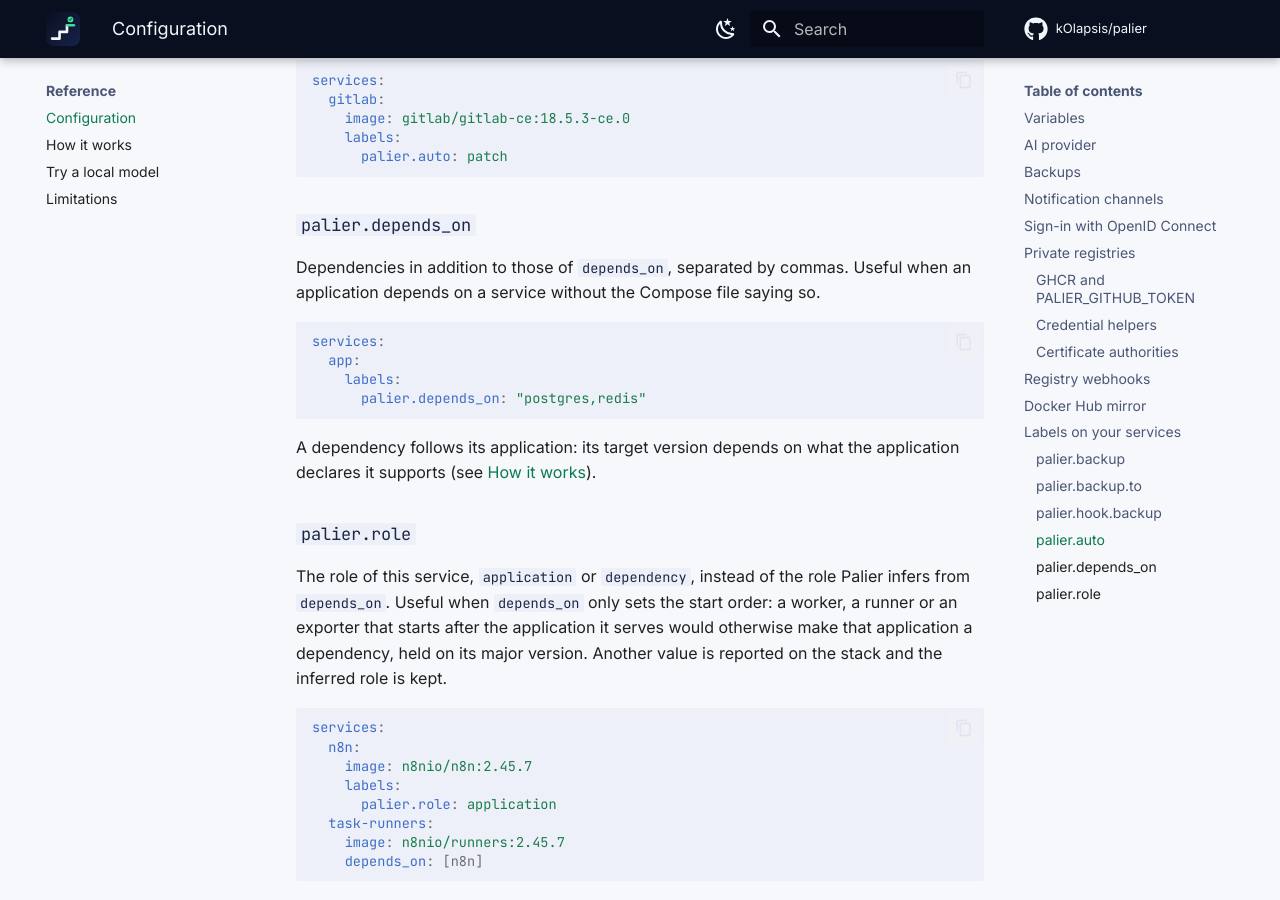
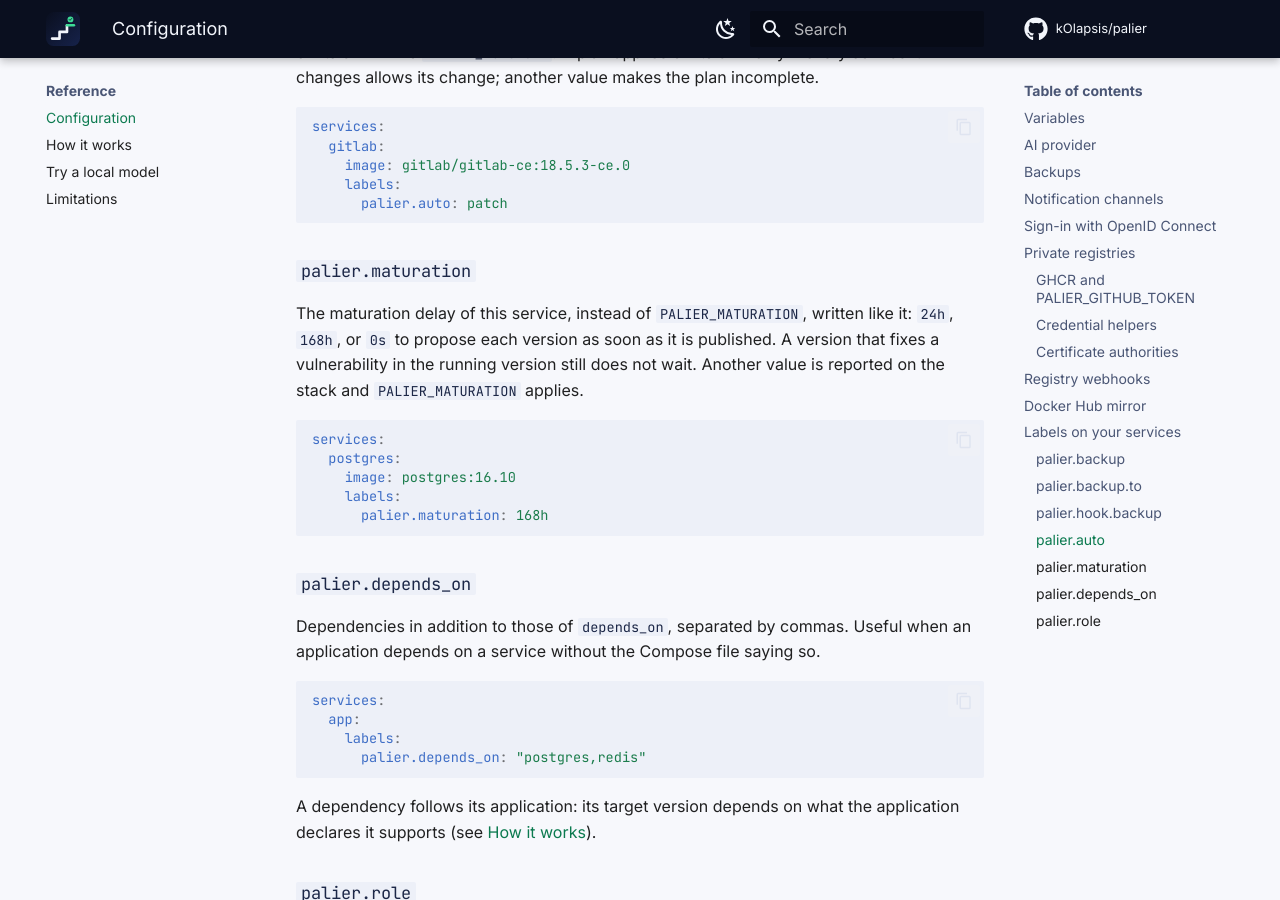
Before and after one commit to kOlapsis/palier, an MkDocs documentation site: the page built from docs/configuration.md, in a window 1280 px wide and 900 px high, scrolled down 13506 px. Built offline with MkDocs 1.6.1 and Material for MkDocs 9.7.7, drawn with Linux system fonts in a browser that asks for light colours; plug-ins that fetch from the network failed and are left out; comment, search, counter and statistics services are not loaded; some of the changed text lies outside the part shown.

Commit message:
feat: set the maturation delay of one service with the palier.maturation label
The label takes a Go duration and replaces PALIER_MATURATION for that
service; an invalid value is reported on the stack and the global delay
applies. The stack page shows the delay the label sets.

````diff
--- a/docs/configuration.md
+++ b/docs/configuration.md
@@ -15,7 +15,7 @@ All configuration goes through environment variables. The `/settings` page of th
 | `PALIER_AI_MODEL` | `claude-sonnet-5-5` | Model used for plans. Required with `openai`. |
 | `PALIER_AI_TIMEOUT` | `30m` | Longest wait for one answer of the model (Go duration). Raise it for a model on CPU: without an answer in time, Palier keeps a plan computed from versions alone, marked incomplete. |
 | `PALIER_SCAN_INTERVAL` | `1h` | Interval between two scans (Go duration: `30m`, `2h`…). |
-| `PALIER_MATURATION` | `72h` | Minimum age of a version before it is proposed. A version that fixes a vulnerability in the running version does not wait. |
+| `PALIER_MATURATION` | `72h` | Minimum age of a version before it is proposed. A version that fixes a vulnerability in the running version does not wait. The [`palier.maturation`](#paliermaturation) label overrides it for one service. |
 | `PALIER_STABLE_SECONDS` | `60` | Time a service must stay stable at each verification. |
 | `PALIER_AUTO` | `all` | `all`, `minor`, `patch` or `off`. See [automatic apply](usage.md#automatic-apply). The [`palier.auto`](#palierauto) label overrides it for one service. |
 | `PALIER_WEBHOOK_URL` | empty | Address that receives events as JSON. See [the webhook](usage.md#the-webhook). |
@@ -308,6 +308,18 @@ services:
       palier.auto: patch
 ```
 
+### `palier.maturation`
+
+The maturation delay of this service, instead of `PALIER_MATURATION`, written like it: `24h`, `168h`, or `0s` to propose each version as soon as it is published. A version that fixes a vulnerability in the running version still does not wait. Another value is reported on the stack and `PALIER_MATURATION` applies.
+
+```yaml
+services:
+  postgres:
+    image: postgres:16.10
+    labels:
+      palier.maturation: 168h
+```
+
 ### `palier.depends_on`
 
 Dependencies in addition to those of `depends_on`, separated by commas. Useful when an application depends on a service without the Compose file saying so.
````
Also changed, not shown: README.md (+2 -2 lines), 2 other files.
